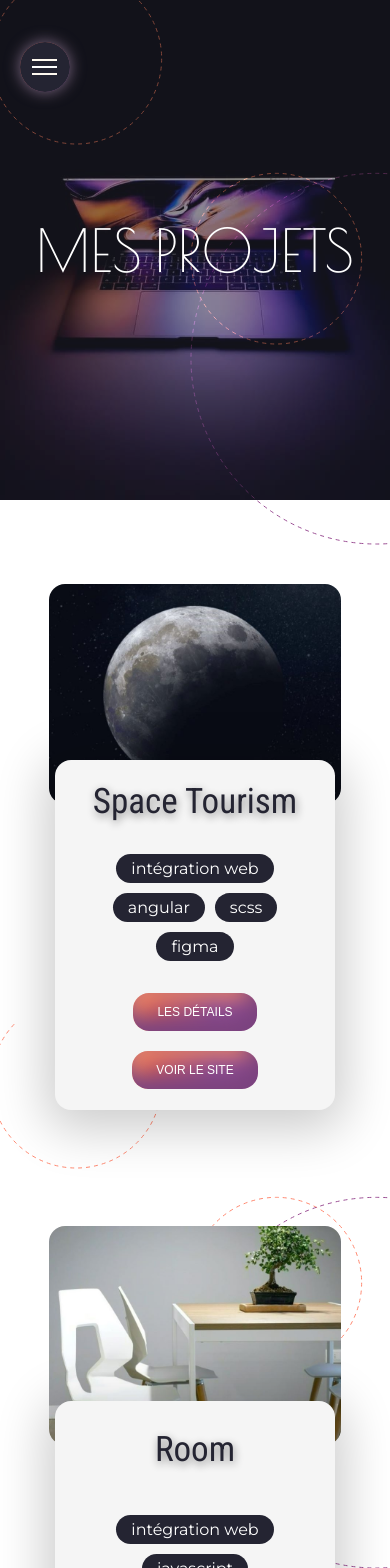
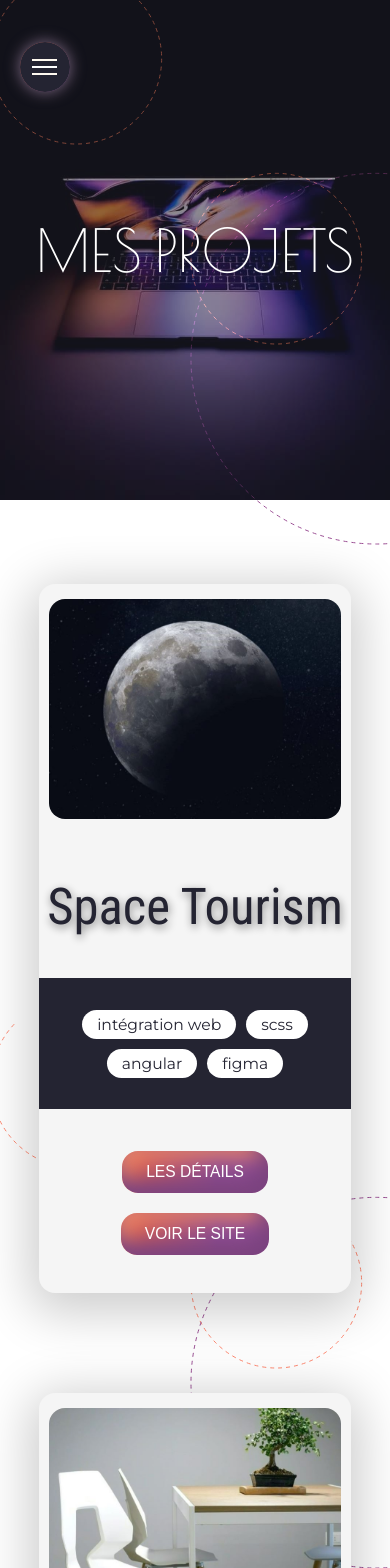
Before and after one commit to AstridPrlt/portfolioNg, an Angular app: page /portfolio in a window 390 px wide. Shown: the top 1568 px of the page. Built offline with nearby package versions, Linux system fonts and the light colour scheme.

Commit message:
design : responsive for projects

```diff
--- a/src/app/about/about.component.scss
+++ b/src/app/about/about.component.scss
@@ -101,13 +101,6 @@ section#moreInfo {
       }
     }
   }
-  .leisure {
-    // text-align: end;
-    ul {
-      li {
-      }
-    }
-  }
 }
 
 section#resume {
@@ -177,3 +170,44 @@ section#resume {
   }
 }
 }
+
+@media screen and (max-width: 768px) {
+
+  section.description {
+    p {
+      font-size: 17px;
+    }
+  }
+  img.avatar {
+    width: 50vw;
+  }
+
+  section#moreInfo {
+    flex-direction: column;
+
+    .softSkills, .leisure {
+      min-width: initial;
+      flex-direction: column;
+      width: 85vw;
+      div.title {
+        width: 70%;
+      }
+      ul {
+        width: 90%;
+        position: relative;
+        bottom: 10px;
+      }
+    }
+  }
+
+  section#resume {
+    width: 85%;
+    .training {
+      margin: 0 4%;
+      flex-direction: column;
+    div {
+      width: 90%;
+    }
+  }
+  }
+}
--- a/src/app/home/home.component.scss
+++ b/src/app/home/home.component.scss
@@ -24,6 +24,7 @@
     justify-content: center;
     #welcomeText {
       width: fit-content;
+      max-width: 85vw;
       color: white;
       position: relative;
       z-index: 2;
@@ -137,7 +138,7 @@
       }
     }
     .img {
-      position: relative;
+      // position: relative;
       height: 100%;
 
       width: 75%;
@@ -208,3 +209,47 @@
 :is(.hidden) {
   display: none !important;
 }
+
+
+@media screen and (max-width: 500px) {
+  #home {
+    height: auto;
+    overflow-x: hidden;
+    background-attachment: fixed;
+
+    #homePage {
+      #welcomeText {
+        margin: 30% 0;
+
+        h2 {
+          span {
+            font-weight: 300;
+          }
+        }
+
+        .homeButtons {
+          flex-direction: column;
+          margin: auto;
+          .nav {
+            margin: 30px auto 0;
+            width: 100%;
+            &.navPortfolio .arrowAndText, &.navInfo .arrowAndText {
+              display: none;
+            }
+            button {
+              margin: auto;
+              width: 80%;
+              white-space: nowrap;
+            }
+          }
+        }
+      }
+      .img {
+        height: 100vh;
+        width: 100%;
+        position: fixed;
+        top: 0;
+      }
+    }
+  }
+}
--- a/src/app/projects/projects.component.scss
+++ b/src/app/projects/projects.component.scss
@@ -292,36 +292,53 @@ section#listOfProjects {
   }
 }
 
-@media screen and (max-width: 1023px) {
+
+
+@media screen and (max-width: 900px) {
   section#listOfProjects {
     padding-top: 10vh;
     .projectCard {
       height: fit-content;
       flex-direction: column;
-      margin-bottom: clamp(400px, 50vh, 500px);
+      // margin-bottom: clamp(400px, 50vh, 500px);
+      margin-bottom: clamp(100px, 10vh, 500px);
       img.projectsImg {
         width: 75%;
         box-shadow: none;
+        position: absolute;
+        top: 15px;
       }
       .cardText {
         justify-content: space-around;
         gap: 30px;
-        width: 60%;
+        width: 80%;
         min-width: 280px;
-        min-height: 350px;
+        min-height: 560px;
         height: fit-content;
-        padding: 5%;
-        position: absolute;
+        padding: 5% 0;
+        // position: absolute;
         top: 80%;
-        z-index: 3;
+        // z-index: 3;
         background: whitesmoke;
         box-shadow: rgb(0 0 0 / 20%) 0px 10px 50px 10px;
         border-radius: 16px;
-        .projectLinks {
+        a.projectLinks {
           transform: none;
           text-align: center;
-          font-size: clamp(1vw, 5rem, 9vw);
+          font-size: clamp(1vw, 5rem, 13vw);
           white-space: nowrap;
+          margin-top: clamp(200px, 70vw, 500px);
+        }
+        .devCategory {
+          width: 100%;
+          background-color: #242432;
+          padding: 10%;
+          margin: 4% 0;
+          span {
+            font-size: clamp(12px, 4vw, 18px);
+            color: #242432;
+            background: white;
+          }
         }
 
         .cardButtons {
@@ -332,13 +349,14 @@ section#listOfProjects {
           gap: 20px;
           flex-wrap: wrap;
           justify-content: center;
+          margin-bottom: 6%;
           button.projectButtons {
             margin: 0 20px;
             border-radius: 16px;
             padding: 12px 24px;
             outline: none;
             border: none;
-            font-size: 0.75rem;
+            font-size: clamp(12px, 4vw, 18px);
             background-image: linear-gradient(to right, #e96443, #904e95 65%);
             box-shadow: inset -9px -14px 20px #7a427f, inset 9px 7px 20px #e4826c;
             color: white;
--- a/src/app/shared/menu/menu.component.scss
+++ b/src/app/shared/menu/menu.component.scss
@@ -148,7 +148,7 @@ $animationTime: 0.7s;
       li {
         list-style: none;
         text-transform: uppercase;
-        font-size: 6rem;
+        font-size: clamp(16px, 6rem, 12vw);
         cursor: pointer;
 
         a {
--- a/src/assets/projectsJson.json
+++ b/src/assets/projectsJson.json
@@ -5,7 +5,7 @@
     "date": "2021",
     "url": "https://astridprlt.github.io/space-tourism/",
     "github": "https://github.com/AstridPrlt/space-tourism",
-    "development": ["intégration web", "angular", "scss", "figma"],
+    "development": ["intégration web", "scss", "angular", "figma"],
     "goal": "Challenge du site <a href='https://www.frontendmentor.io/challenges/space-tourism-multipage-website-gRWj1URZ3' target='_blank' class='linkUrl'>FrontendMentor</a> : réaliser <strong>l'intégration web</strong> d'un site vitrine complet à partir d'une <strong>maquette Figma</strong>",
     "tools": ["Angular", "SCSS", "Figma"],
     "objectives": [
@@ -55,7 +55,7 @@
     "date": "2020",
     "url": "https://lecowee.astrid-perillat.fr/",
     "github": "",
-    "development": ["full-stack", "bootstrap", "vueJs", "laravel"],
+    "development": ["full-stack", "vueJs", "bootstrap", "laravel"],
     "goal": "Project libre clôturant ma formation.<br>J'ai choisi de réaliser, avec des <strong>frameworks</strong>, le site d'un <strong>coworking coffee</strong> proposant un accès pour ses membres et l'inscription à des évènements.",
     "tools": ["Bootstrap", "VueJS", "Laravel", "MySQL", "API Stripe", "OAuth Login"],
     "objectives": [
```
